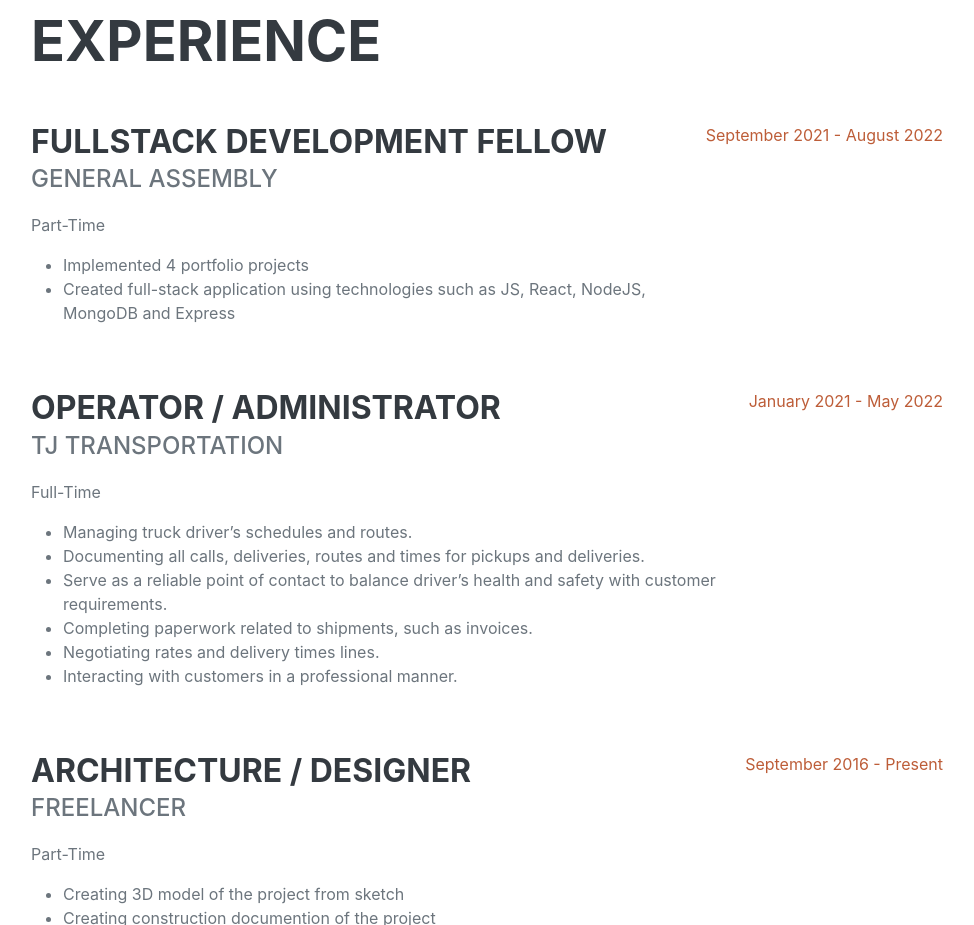
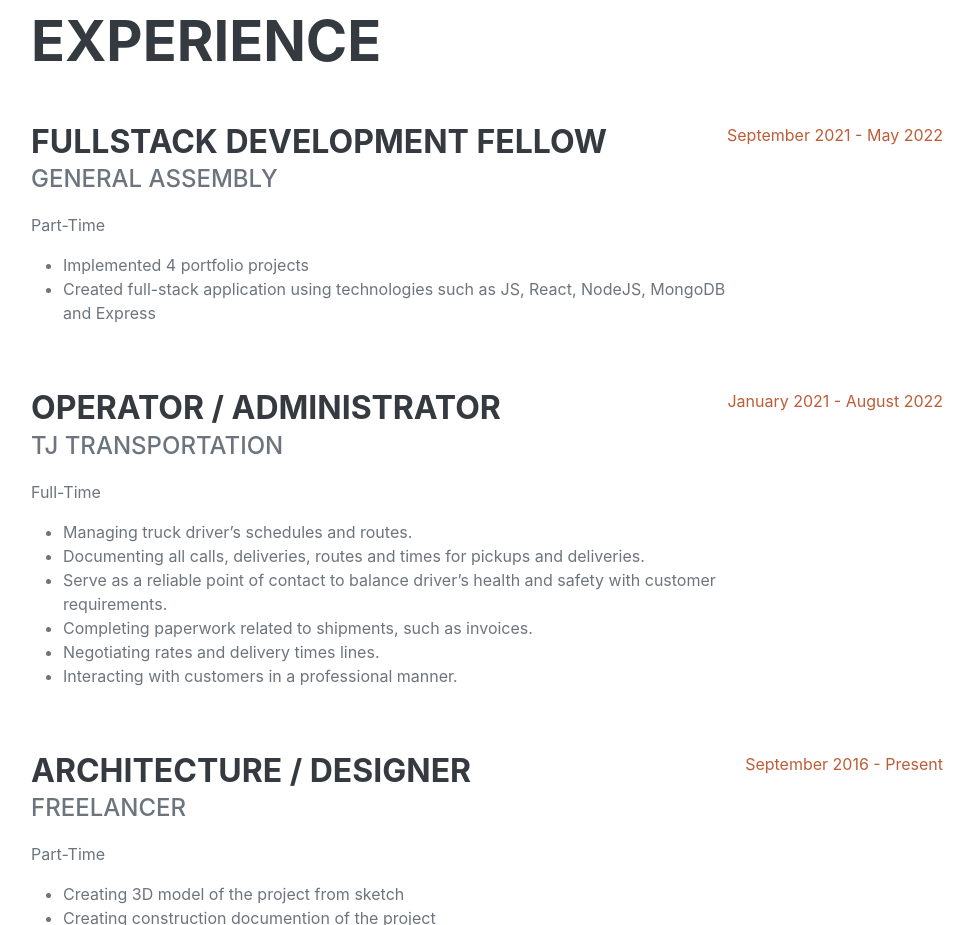
Before and after one commit to jaxon330/Portfolio, a website: page index.html in a window 1280 px wide. Shown: the part 3420-4345 px from the top of the page, without its empty margins (289-1263 px from the left). Drawn offline with nearby package versions, Linux system fonts and the light colour scheme; a web font is replaced by a local one.

Commit message:
changed date

```diff
--- a/index.html
+++ b/index.html
@@ -155,7 +155,7 @@
 
                             </ul>
                         </div>
-                        <div class="flex-shrink-0"><span class="text-primary">September 2021 - August 2022</span></div>
+                        <div class="flex-shrink-0"><span class="text-primary">September 2021 - May 2022</span></div>
                     </div>
                     <div class="d-flex flex-column flex-md-row justify-content-between mb-5">
                         <div class="flex-grow-1">
@@ -172,7 +172,7 @@
 
                             </ul>
                         </div>
-                        <div class="flex-shrink-0"><span class="text-primary">January 2021 - May 2022</span></div>
+                        <div class="flex-shrink-0"><span class="text-primary">January 2021 - August 2022</span></div>
                     </div>
                     <div class="d-flex flex-column flex-md-row justify-content-between mb-5">
                         <div class="flex-grow-1">
```
